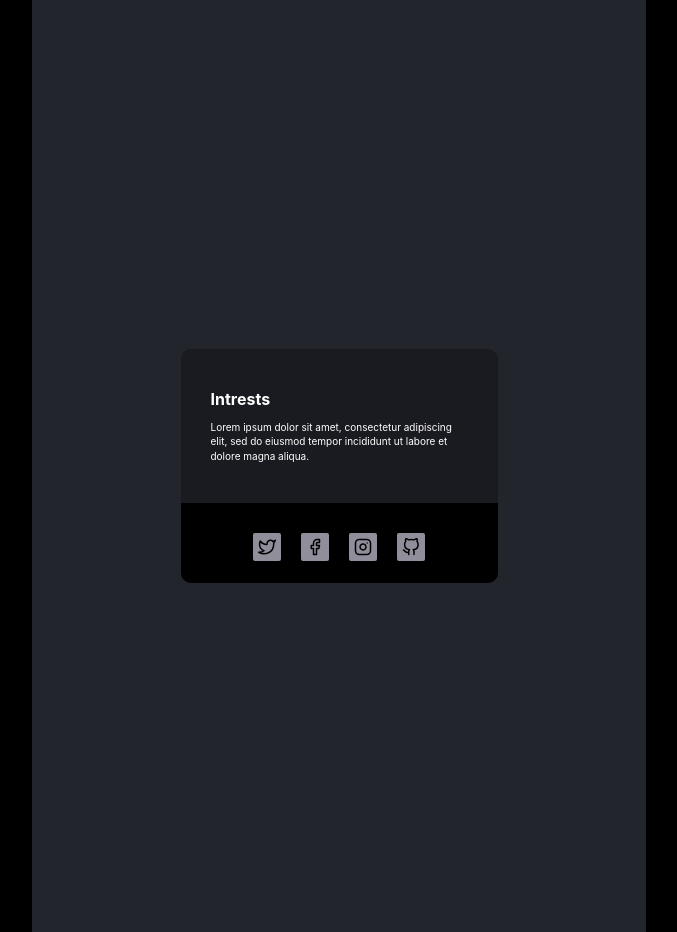
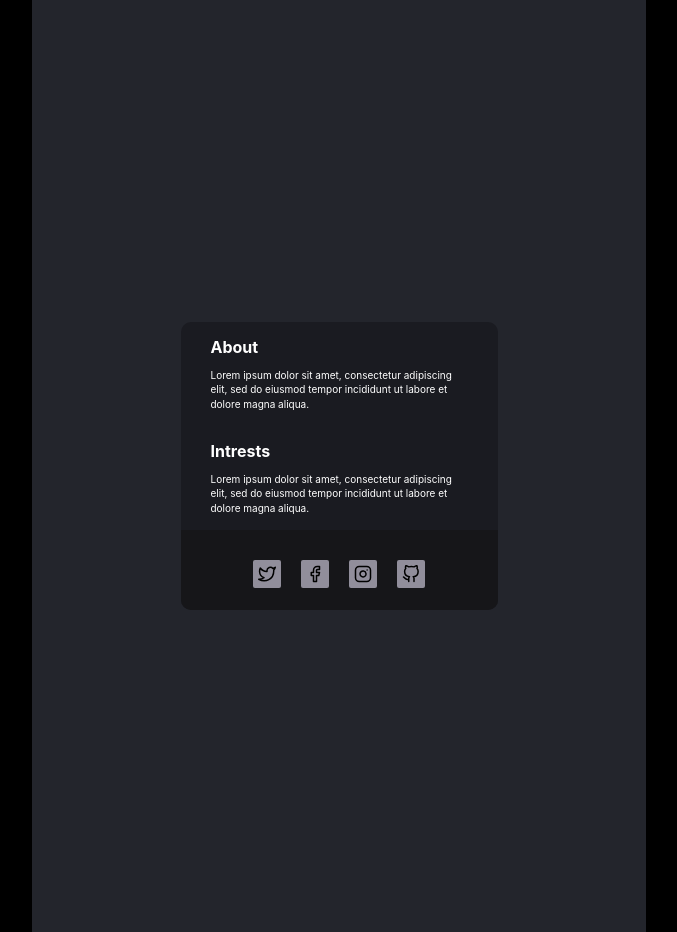
Before and after one commit to Dawid-Dwk/digital-business-card, a React (Vite) app: page / in a window 1280 px wide. Shown: the whole page, without its empty margins (301-978 px from the left). Built offline with nearby package versions, Linux system fonts and the light colour scheme.

Commit message:
feat: added-about

```diff
--- a/src/App.css
+++ b/src/App.css
@@ -27,7 +27,7 @@ body {
 .footer {
   height: 80px;
   width: 317px;
-  background-color: black;
+  background-color: #161619;
   display: flex;
   justify-content: center;
   align-items: center;
@@ -50,18 +50,18 @@ body {
   background-color: #ffff;
 }
 
-.interests {
+.interests, .about {
   text-align: left;
-  padding: 30px;
+  padding: 5px 30px;
   color: #ffff;
   line-height: 90%;
 }
 
-.interests-tile {
+.interests-tile, .about-tile {
   font-size: 16px;
   font-weight: 700;
 }
 
-.interests-content {
+.interests-content, .about-content {
   font-size: 10px;
 }
--- a/src/App.jsx
+++ b/src/App.jsx
@@ -2,11 +2,13 @@ import React from "react";
 import "./App.css";
 import Footer from "./modules/Footer";
 import Interests from "./modules/Interests";
+import About from "./modules/About";
 
 function App() {
   return (
     <div className="App">
       <div className="main">
+        <About />
         <Interests />
         <Footer />
       </div>
--- a/src/modules/About.jsx
+++ b/src/modules/About.jsx
@@ -0,0 +1,13 @@
+import React from "react";
+
+export default function About() {
+  return (
+    <div className="about">
+      <h2 className="about-tile">About</h2>
+      <p className="about-content">
+        Lorem ipsum dolor sit amet, consectetur adipiscing elit, sed do eiusmod
+        tempor incididunt ut labore et dolore magna aliqua.
+      </p>
+    </div>
+  );
+}
```
Also changed, not shown: .eslintrc.cjs.
